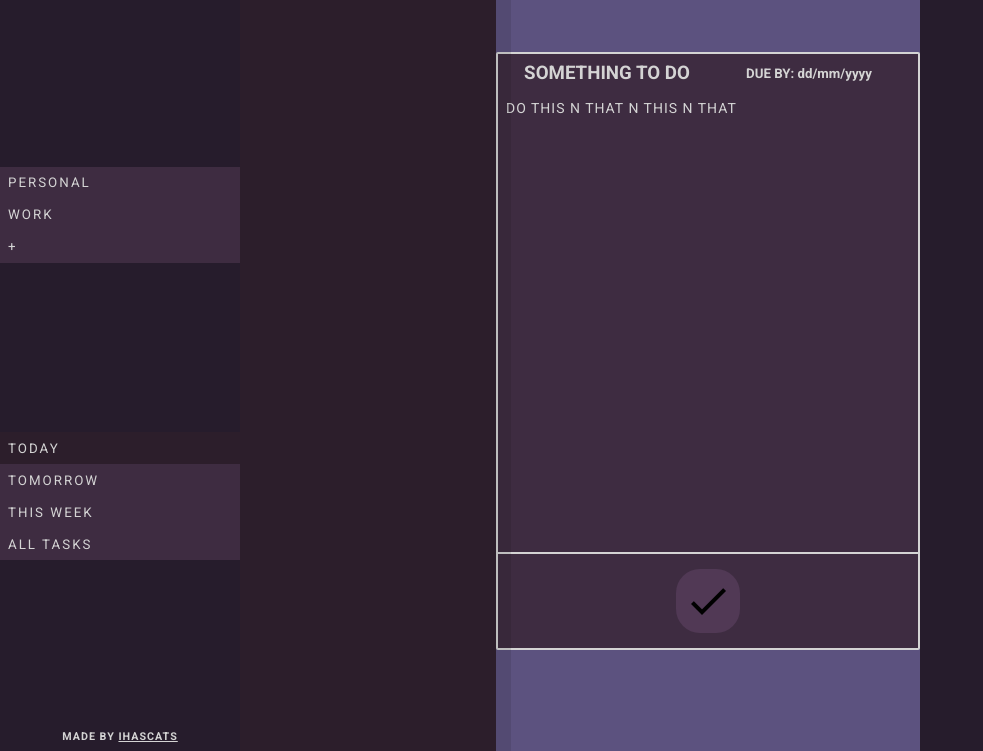
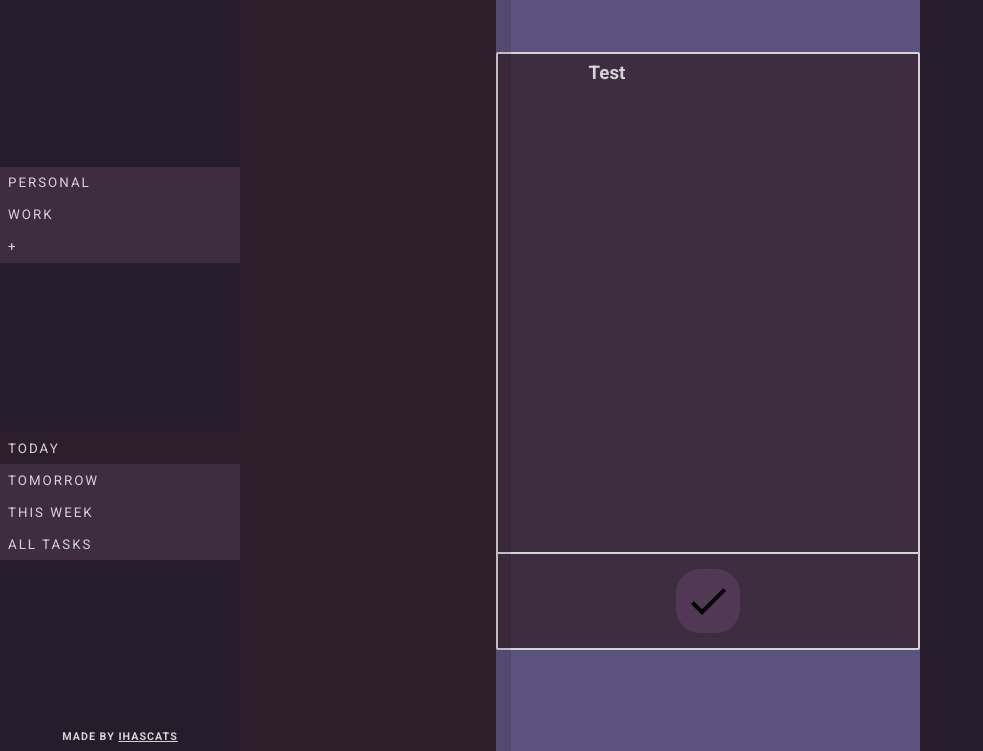
Before and after one commit to ihascats/odin-todo_list, a website built with webpack: page dist/index.html in a window 1280 px wide. Shown: the part 49-800 px from the top of the page, without its empty margins (0-983 px from the left). Built offline with nearby package versions, Linux system fonts and the light colour scheme.

Commit message:
Make project and todo item creation more linear

```diff
--- /dev/null
+++ b/src/js/createProject.js
@@ -0,0 +1,13 @@
+import newButton from "./newProjectButton";
+
+class Project {
+    constructor(name){
+        this.name = name.toUpperCase();
+    }
+
+    createButton(appendWhere){
+        appendWhere.appendChild(newButton(this.name, this.name.toLowerCase()));
+    }
+}
+
+export default Project
--- a/src/js/index.js
+++ b/src/js/index.js
@@ -1,13 +1,33 @@
 import '../css/styles.css';
-import Card from './card';
 import newProjectTab from './newProject';
-import select from "./selected"
-
-let card1 = new Card(0, "Something", "Lorem", "Today", 4, [], "Something somethin");
-console.table(card1);
+import select from "./selected";
+import Project from "./createProject"
+import newButton from './newProjectButton';
+import Information from './informationInOnePlace';
+import populate from './populateNote';
 
 const projectsSelector = document.querySelector('.projects');
 const byDateSelector = document.querySelector('.by-date');
+
+let personalProject = new Project('personal');
+let workProject = new Project('work');
+
+personalProject.createButton(projectsSelector);
+workProject.createButton(projectsSelector);
+projectsSelector.appendChild(newButton('+', 'create-new-project'));
+
+
+let info = new Information();
+
+// creates ToDo item in 'personal' project
+info.addToDoItem('Test', 'personal');
+// displays projects and what todo items they are holding
+console.table(info.informationHandler);
+// displays ToDo item with id of 0
+console.table(info.toDoItemArray[0]);
+
+// populates card with ToDo item of id 0
+populate(info.toDoItemArray[0]);
 
 projectsSelector.addEventListener('click', (event)=>{
     newProjectTab(event, '+');
--- /dev/null
+++ b/src/js/informationInOnePlace.js
@@ -0,0 +1,27 @@
+import ToDoInformation from "./toDoItem";
+import Project from "./createProject";
+
+class Information {
+    constructor(){
+        this.projectsArray = [];
+        this.toDoItemArray = [];
+        this.informationHandler = {};
+    }
+
+    addToDoItem(title, project){
+        let item = new ToDoInformation(this.toDoItemArray.length, title);
+        this.toDoItemArray.push(item);
+        this.addItemToProjectList(item, project.toLowerCase());
+    }
+
+    addItemToProjectList(item, project){
+        this.informationHandler[project] = [];
+        this.informationHandler[project].push(item.id);
+
+    }
+    // id = 0, title = "", description = "", dueDate, priority = 0, checkList = [], note = ""
+}
+
+export default Information
+
+// project : [id, id, id...]
--- a/src/js/newProjectButton.js
+++ b/src/js/newProjectButton.js
@@ -1,8 +1,8 @@
 import quickMakeNewElement from "./newElement";
 
-function newButton(lookingFor, setClass){
+function newButton(text, setClass){
     let button = quickMakeNewElement('button', setClass);
-    button.textContent = lookingFor;
+    button.textContent = text;
     return button;
 }
 
--- /dev/null
+++ b/src/js/populateNote.js
@@ -0,0 +1,9 @@
+function populate(information){
+    Object.keys(information).forEach(key => {
+        if (document.querySelector(`.${key}`)){
+            document.querySelector(`.${key}`).textContent = information[key];
+        }
+    })
+}
+
+export default populate;
--- a/src/js/submitOnEnter.js
+++ b/src/js/submitOnEnter.js
@@ -1,4 +1,5 @@
 import newButton from "./newProjectButton";
+import Project from "./createProject";
 
 function submit(toBeChanged, change, lookingFor=''){
     document.onkeydown = function(event) {
--- a/src/js/card.js
+++ b/src/js/toDoItem.js
@@ -1,4 +1,4 @@
-class Card {
+class ToDoInformation {
     constructor (id = 0, title = "", description = "", dueDate, priority = 0, checkList = [], note = ""){
         this.id = id;
         this.title = title;
@@ -10,4 +10,4 @@ class Card {
     }
 }
 
-export default Card;
+export default ToDoInformation;
```
Also changed, not shown: dist/index.html, dist/main.js.
